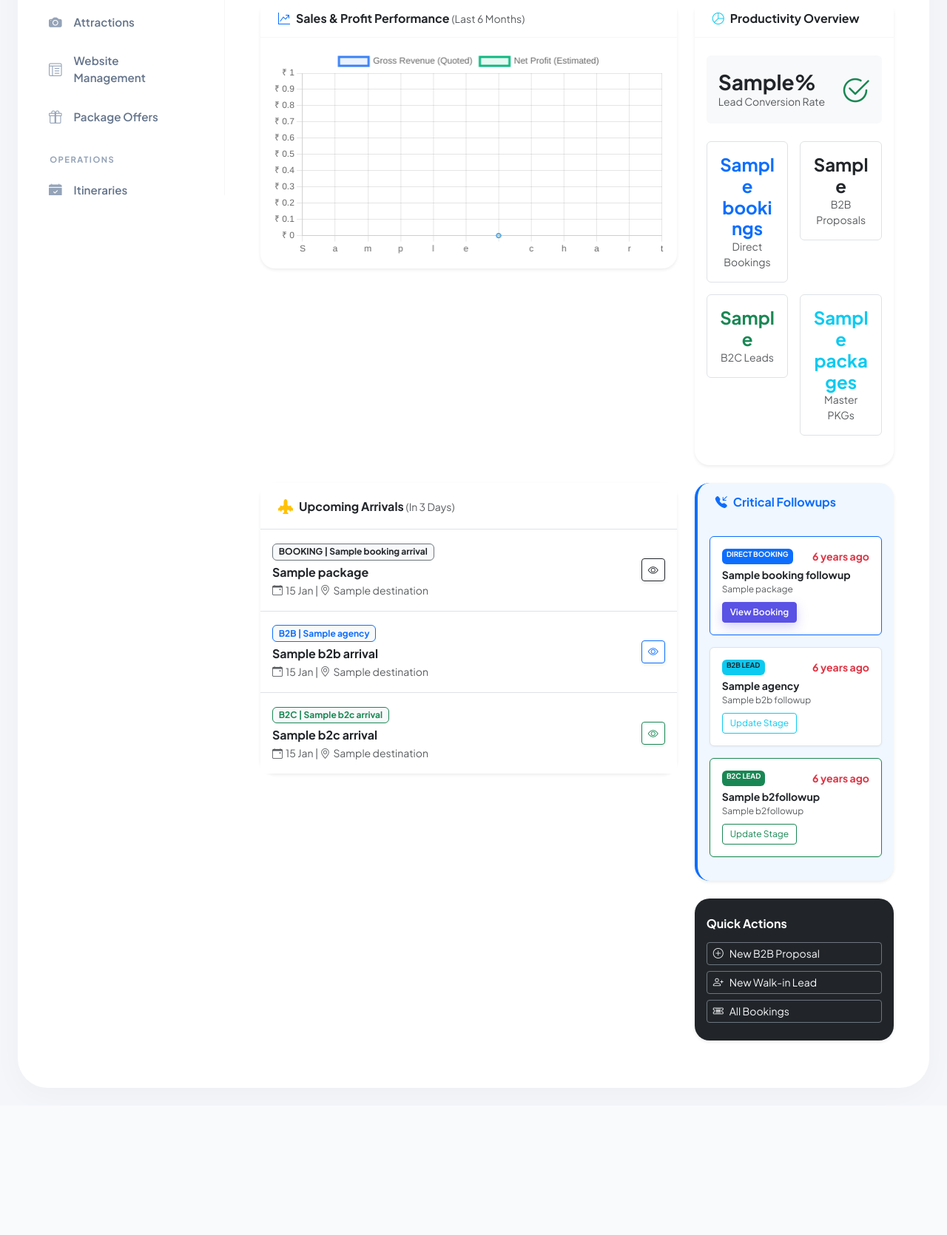
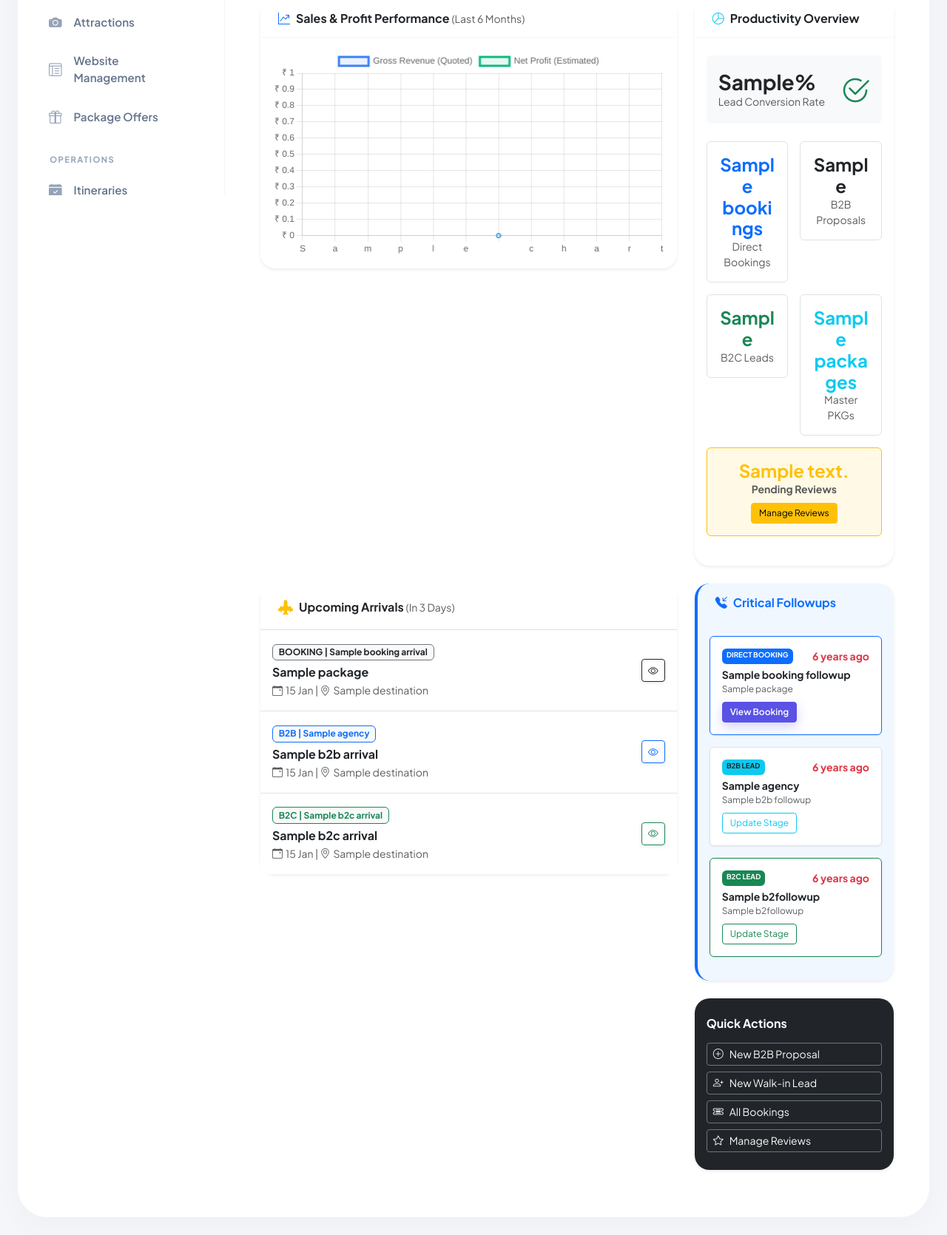
Before and after one commit to gopz4u/tourliz_cms, a Laravel app: template resources/views/admin/dashboard.blade.php in a window 1280 px wide. Shown: the part 512-2182 px from the top of the page at 74% size. Before the commit the page ends 1919 px from the top, so only its background shows below. Run offline with Laravel 8, Linux system fonts and the light colour scheme; a user stored in the database is signed in; tables that the repository leaves empty hold one stand-in row (values such as "Sample post"); the template is opened without the code that fills it: most values are stand-ins (such as "Sample title", 1, 10 or a date in 2020); parts of the project's set-up code (start-up, migrations or seed data) failed here and were passed over; some libraries are stand-ins or nearby versions.

Commit message:
Enhance review monitoring system with dashboard stats and quick actions

```diff
--- a/app/Http/Controllers/Admin/DashboardController.php
+++ b/app/Http/Controllers/Admin/DashboardController.php
@@ -21,6 +21,7 @@ class DashboardController extends Controller
             'bookings' => \App\Models\Booking::count(),
             'b2b_leads' => CustomItinerary::count(),
             'b2c_leads' => B2CItinerary::count(),
+            'pending_reviews' => \App\Models\Review::where('status', 'pending')->count(),
         ];
 
         // --- Advanced Sales Analytics ---
--- a/resources/views/admin/dashboard.blade.php
+++ b/resources/views/admin/dashboard.blade.php
@@ -109,6 +109,13 @@
                             <div class="p-3 border rounded text-center">
                                 <div class="h4 mb-0 fw-bold text-info">{{ $stats['packages'] }}</div>
                                 <div class="small text-muted">Master PKGs</div>
+                            </div>
+                        </div>
+                        <div class="col-12">
+                            <div class="p-3 border border-warning rounded text-center bg-warning bg-opacity-10">
+                                <div class="h4 mb-0 fw-bold text-warning">{{ $stats['pending_reviews'] }}</div>
+                                <div class="small text-muted fw-bold">Pending Reviews</div>
+                                <a href="{{ route('admin.reviews.index') }}" class="btn btn-xs btn-warning mt-2">Manage Reviews</a>
                             </div>
                         </div>
                     </div>
@@ -256,6 +263,9 @@
                         <a href="{{ route('admin.bookings.index') }}"
                             class="btn btn-sm btn-outline-light text-start border-secondary"><i
                                 class="bi bi-ticket-detailed me-2"></i>All Bookings</a>
+                        <a href="{{ route('admin.reviews.index') }}"
+                            class="btn btn-sm btn-outline-light text-start border-secondary"><i
+                                class="bi bi-star me-2"></i>Manage Reviews</a>
                     </div>
                 </div>
             </div>
```
